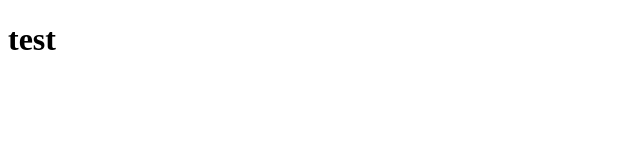
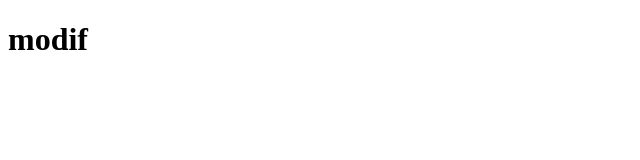
Before and after one commit to codesolidaire/my-super-website, a plain HTML site: page index.html in a window 1280 px wide. Shown: the full height of the page, 0-640 px from the left. Drawn offline with Linux system fonts and the light colour scheme.

Commit message:
testpspoqpdsosq

```diff
--- a/index.html
+++ b/index.html
@@ -5,6 +5,6 @@
   <title>title</title>
 </head>
 <body>
-<h1>test</h1>
+<h1>modif</h1>
 </body>
 </html>
```
